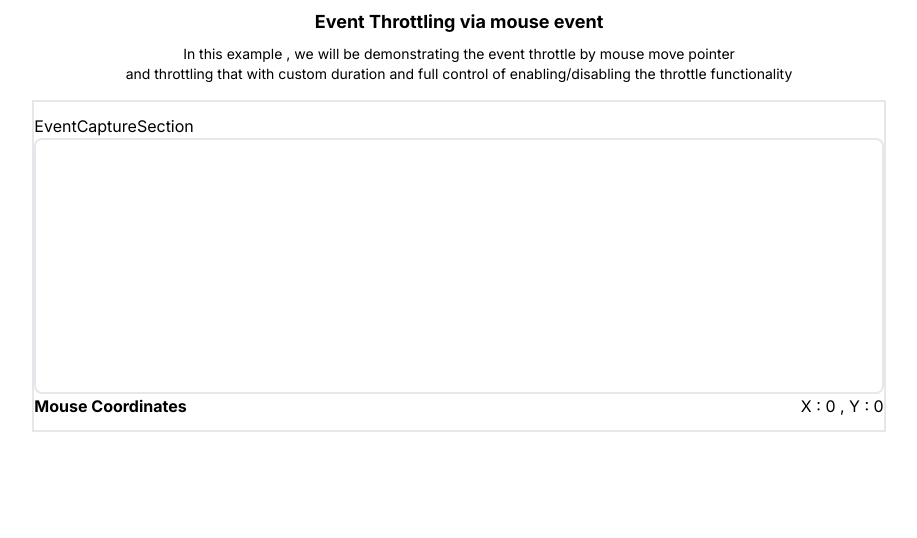
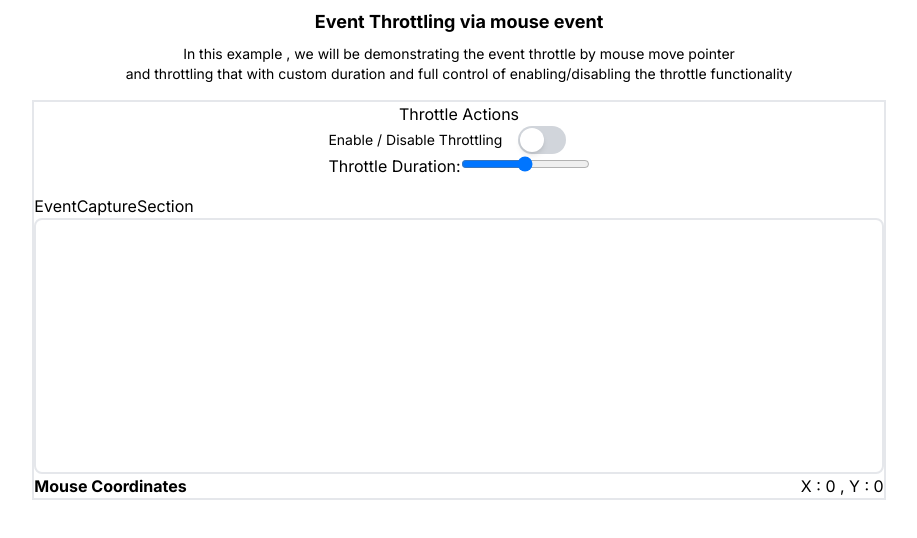
Before and after one commit to Sumit134coder/ui-ux-portfolio, a Next.js app: page /event-throttling in a window 1280 px wide. Shown: the top 538 px of the page, without its empty margins (181-1098 px from the left). Built offline with nearby package versions, Linux system fonts and the light colour scheme.

Commit message:
add , styles , update : throttle options

```diff
--- /dev/null
+++ b/src/app/event-throttling/components/ThrottleOptions.jsx
@@ -0,0 +1,64 @@
+"use client";
+
+import React from "react";
+import styles from "../styles.module.css";
+
+const ThrottleOptions = () => {
+  const handleThrottleActive = (e) => {
+    console.log(e?.target?.checked);
+  };
+
+  const handleDuration = (e) => {
+    console.log(e.target.value);
+  };
+
+  return (
+    <div>
+      <h5 className="text-center">Throttle Actions</h5>
+      <div className="flex items-center gap-4">
+  <label className="text-sm">Enable / Disable Throttling</label>
+
+  <label className="relative inline-flex cursor-pointer items-center">
+    <input
+      type="checkbox"
+      className="sr-only peer"
+      onChange={handleThrottleActive}
+    />
+
+    <div
+      className="
+        relative
+        w-12 h-7 rounded-full
+        bg-gray-300
+        peer-checked:bg-emerald-500
+        transition-colors duration-300
+
+        after:content-['']
+        after:absolute
+        after:top-0.5 after:left-0.5
+        after:h-6 after:w-6
+        after:rounded-full after:bg-white
+        after:shadow-md
+        after:transition-transform after:duration-300
+        peer-checked:after:translate-x-5
+      "
+    />
+  </label>
+</div>
+
+      <div>
+        <label className="mb-2 mt-6" htmlFor="duration">
+          Throttle Duration:
+        </label>
+        <input
+          id="duration"
+          name="throttleDuration"
+          type="range"
+          onChange={handleDuration}
+        />
+      </div>
+    </div>
+  );
+};
+
+export default ThrottleOptions;
--- a/src/app/event-throttling/page.jsx
+++ b/src/app/event-throttling/page.jsx
@@ -1,4 +1,5 @@
 import EventCaptureSection from "./components/EventCaptureSection";
+import ThrottleOptions from "./components/ThrottleOptions";
 
 export const metadata = {
   title: "Event throttling",
@@ -20,7 +21,7 @@ const EventThrottle = () => {
         </p>
       </div>
       <div className="flex flex-col items-center space-y-4 my-4 border-2 w-3/4 md:w-2/3 mx-auto">
-
+      <ThrottleOptions />
       <EventCaptureSection />
       </div>
     </div>
--- /dev/null
+++ b/src/app/event-throttling/styles.module.css
@@ -0,0 +1,16 @@
+.checkboxSwitch{
+    position: relative;
+    border: 1px solid rgb(244, 78, 78);
+    border-radius: 6px;
+    height: 2rem;
+    width: 4rem;
+}
+
+.checkboxSwitch::after{
+    content: "";
+    position: absolute;
+    height: 1.5rem;
+    width: 1.5rem;
+    background-color: blue;
+    border-radius: 50%;
+}
```
